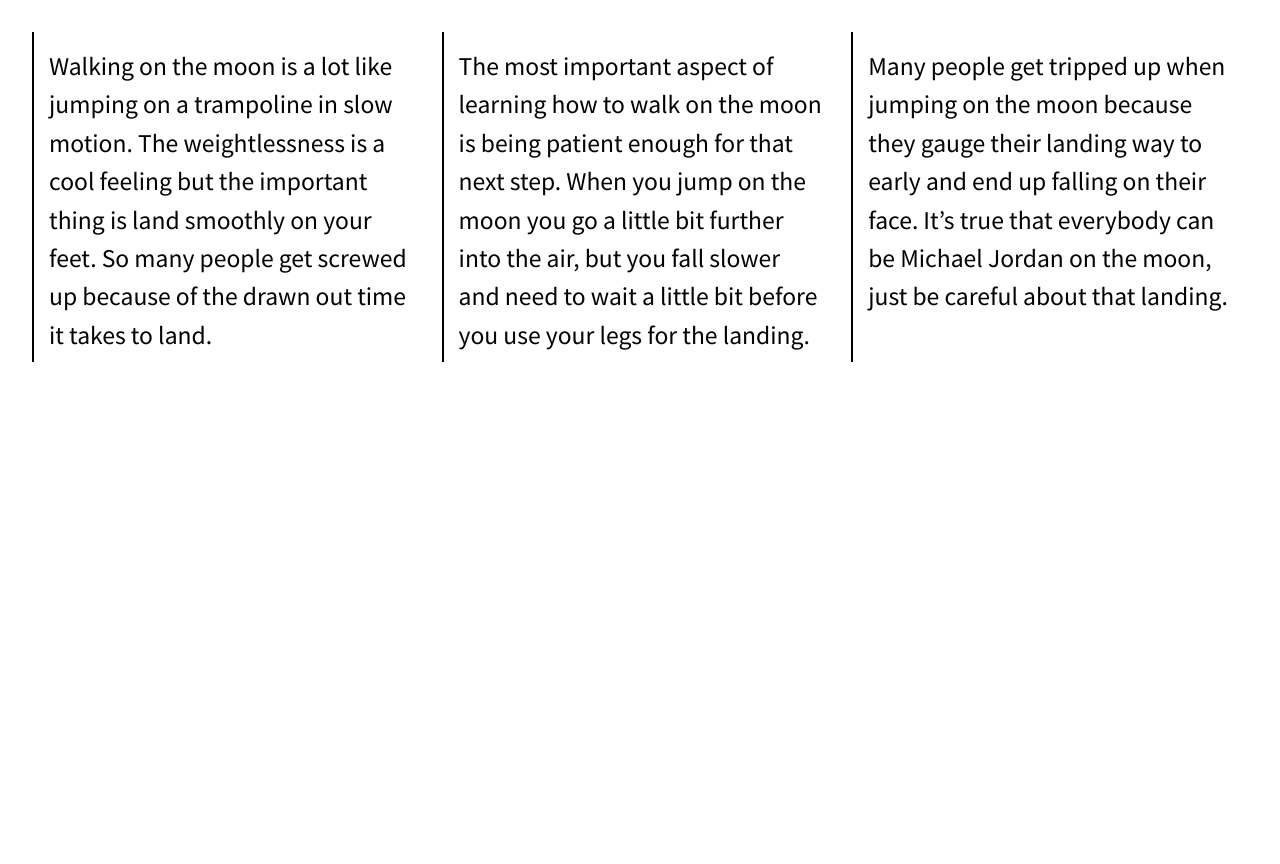
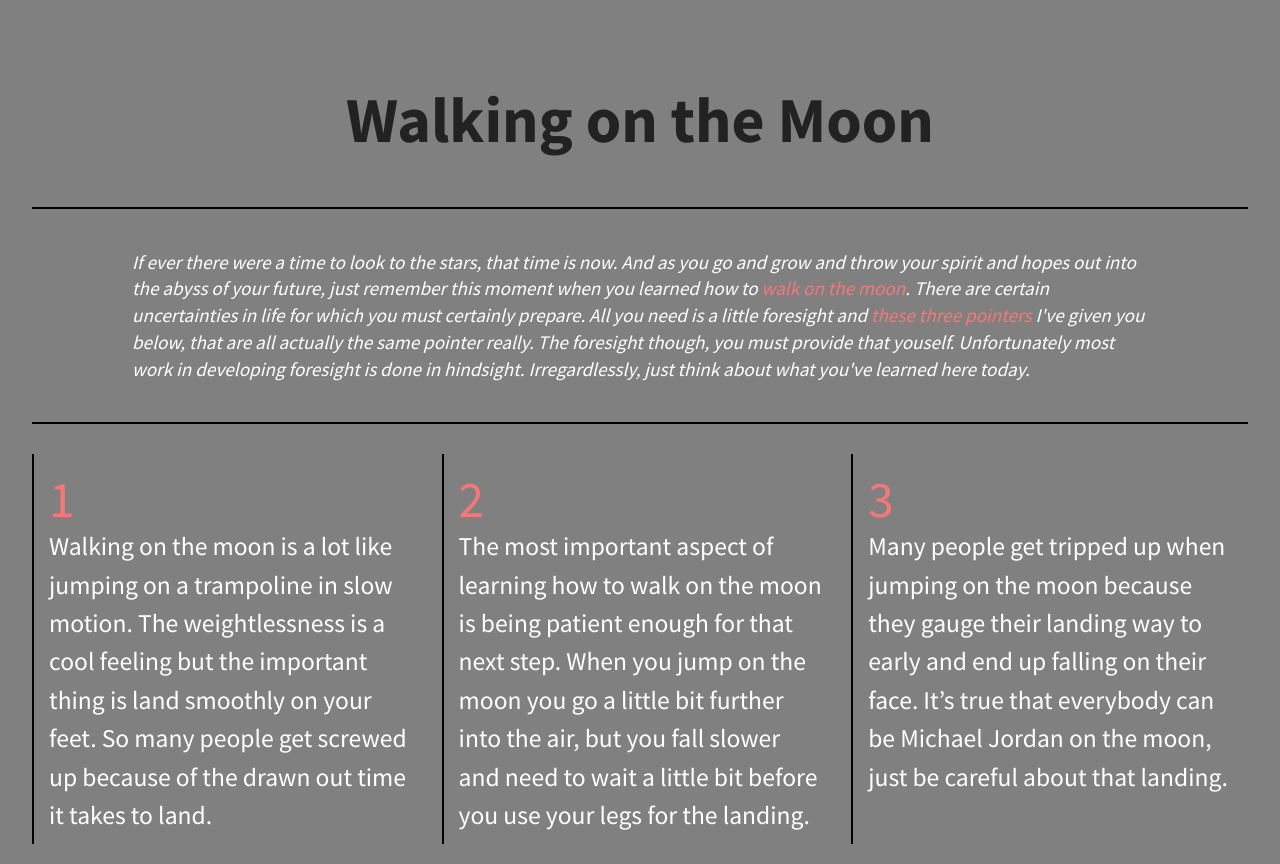
Before and after one commit to monacojay/flexbox-divs-starter, a plain HTML site: page index.html in a window 1280 px wide. Drawn offline with nearby package versions, Linux system fonts and the light colour scheme.

Commit message:
Styled up a little bit

```diff
--- a/css/main.css
+++ b/css/main.css
@@ -97,7 +97,7 @@ textarea {
 
 
 html {
-    background-color: #fff;
+    background-color: gray;
     height: 100%;
 }
 
@@ -108,6 +108,22 @@ body {
     height: 100%;
 }
 
+header {
+    display: flex;
+    flex-direction: column;
+    font-size: 2em;
+    align-items: center;
+}
+
+.preface {
+    padding: 20px 100px;
+    border-top: 2px solid black;
+    border-bottom: 2px solid black;
+    color: #fff;
+    font-size: 1.2em;
+    font-style: italic;
+}
+
 .flex-container {
     /*add display:flex and set justify-content to space-between*/
     display: flex;
@@ -115,23 +131,28 @@ body {
     font-weight: 400;
 }
 
-.flex-items,
-.flex-items,
 .flex-items {
     /*give the divs a width of 30%, add display:flex, set justify-content and align-items to center*/
     display: flex;
     width: 30%;
     justify-content: flex-start;
     align-items: flex-start;
-    color: #030303;
+    color: #fff;
     line-height: 1.5em;
     font-size: 1.6em;
     /* background-color: #f16059; */
-    height: 300px;
-    padding: 15px;
-    border-left: 2px solid #000;
+    height: 375px;
+    padding: 0px 15px 15px 15px;
+    border-left: 2px solid black;
+    margin-top: 30px;
+}
 
+.flex-items > p::first-letter {
+    color: #f77777;
+    font-size: 200%;
+    padding-top: 0px;
 }
+
 
 
 
--- a/index.html
+++ b/index.html
@@ -22,16 +22,34 @@
     <!--[if lt IE 8]>
             <p class="browserupgrade">You are using an <strong>outdated</strong> browser. Please <a href="http://browsehappy.com/">upgrade your browser</a> to improve your experience.</p>
         <![endif]-->
+    <header>
+        <h1>Walking on the Moon</h1>
+    </header>
+    <div class="preface">
+        <p>If ever there were a time to look to the stars, that time is now. And as you go and grow and throw your spirit and hopes out into the abyss of your future, just remember this moment when you learned how to <span style="color: #f77777">walk on the moon</span>. There are certain uncertainties in life for which you must certainly prepare. All you need is a little foresight and <span style="color: #f77777">these three pointers</span> I've given you below, that are all actually the same pointer really. The foresight though, you must provide that youself. Unfortunately most work in developing foresight is done in hindsight. Irregardlessly, just think about what you've learned here today.</p>
+    </div>
 
     <section class="flex-container">
         <div class="flex-items">
-            Walking on the moon is a lot like jumping on a trampoline in slow motion. The weightlessness is a cool feeling but the important thing is land smoothly on your feet. So many people get screwed up because of the drawn out time it takes to land.
+            <p>
+                1<br>Walking on the moon is a lot like jumping on a trampoline in slow motion. The weightlessness is a cool
+                feeling but the important thing is land smoothly on your feet. So many people get screwed up because of the
+                drawn out time it takes to land.
+            </p>
         </div>
         <div class="flex-items">
-            The most important aspect of learning how to walk on the moon is being patient enough for that next step. When you jump on the moon you go a little bit further into the air, but you fall slower and need to wait a little bit before you use your legs for the landing.
+            <p>
+                2<br>The most important aspect of learning how to walk on the moon is being patient enough for that next step.
+                When you jump on the moon you go a little bit further into the air, but you fall slower and need to wait a
+                little bit before you use your legs for the landing.
+            </p>
         </div>
         <div class="flex-items">
-            Many people get tripped up when jumping on the moon because they gauge their landing way to early and end up falling on their face. It’s true that everybody can be Michael Jordan on the moon, just be careful about that landing.
+            <p>
+                3<br>Many people get tripped up when jumping on the moon because they gauge their landing way to early and end up
+                falling on their face. It’s true that everybody can be Michael Jordan on the moon, just be careful about
+                that landing.
+            </p>
         </div>
     </section>
 
```
